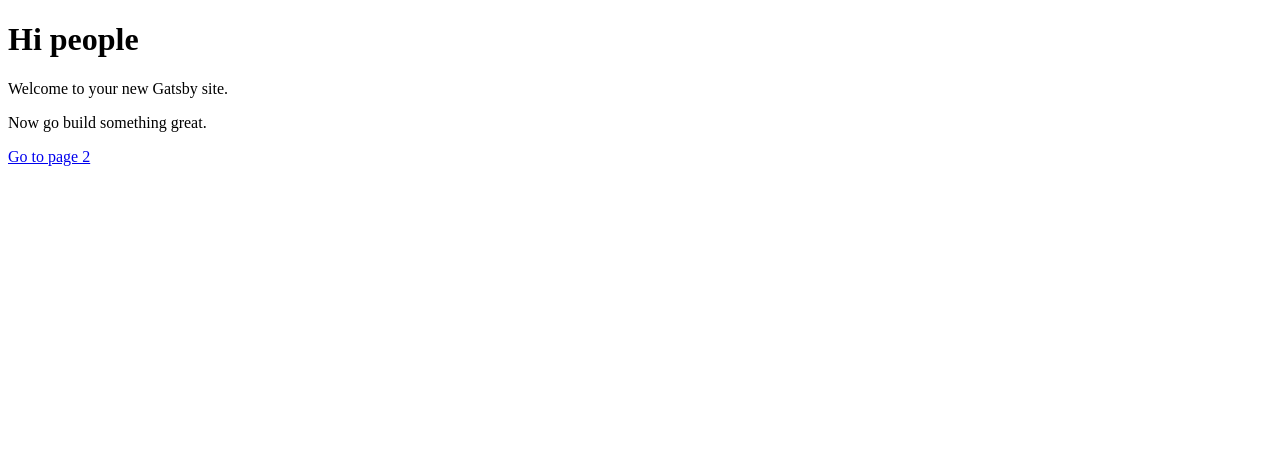
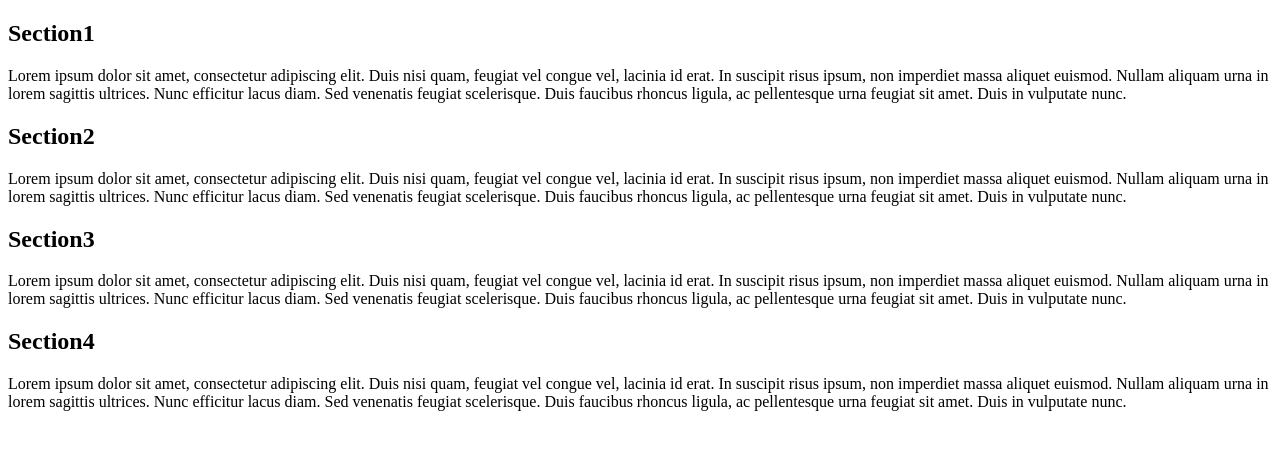
Before and after one commit to includebraga/website, a Gatsby site: page / in a window 1280 px wide. Built offline with nearby package versions, Linux system fonts and the light colour scheme; Gatsby itself is replaced by a stand-in of ours.

Commit message:
Add sections

```diff
--- a/src/components/Footer/index.scss
+++ b/src/components/Footer/index.scss
@@ -1,7 +1,6 @@
 @import "../../styles/variables.scss";
 
 .Footer {
-  position: absolute;
   right: 0;
   bottom: 0;
   left: 0;
--- a/src/layouts/index.scss
+++ b/src/layouts/index.scss
@@ -10,6 +10,10 @@ body {
   margin: 0 auto;
   padding-left: $size-base;
   padding-right: $size-base;
+}
+
+section {
+  height: 300px;
 }
 
 @media all and (min-width: 960px) {
@@ -38,7 +42,7 @@ body {
   }
 }
 
-@media all and (max-width: 599px){
+@media all and (max-width: 599px) {
   body {
     font-size: $fontSize-xsmall;
     line-height: $lineHeight-xsmall;
--- a/src/pages/index.js
+++ b/src/pages/index.js
@@ -1,12 +1,16 @@
 import React from "react";
-import Link from "gatsby-link";
+
+import Section1 from "../sections/Section1";
+import Section2 from "../sections/Section2";
+import Section3 from "../sections/Section3";
+import Section4 from "../sections/Section4";
 
 const IndexPage = () => (
   <div>
-    <h1>Hi people</h1>
-    <p>Welcome to your new Gatsby site.</p>
-    <p>Now go build something great.</p>
-    <Link to="/page-2/">Go to page 2</Link>
+    <Section1 />
+    <Section2 />
+    <Section3 />
+    <Section4 />
   </div>
 );
 
--- /dev/null
+++ b/src/sections/Section1/index.js
@@ -0,0 +1,17 @@
+import React from "react";
+
+export default function Section1() {
+  return (
+    <section id="section1">
+      <h1> Section1 </h1>
+      <p>
+        Lorem ipsum dolor sit amet, consectetur adipiscing elit. Duis nisi quam,
+        feugiat vel congue vel, lacinia id erat. In suscipit risus ipsum, non
+        imperdiet massa aliquet euismod. Nullam aliquam urna in lorem sagittis
+        ultrices. Nunc efficitur lacus diam. Sed venenatis feugiat scelerisque.
+        Duis faucibus rhoncus ligula, ac pellentesque urna feugiat sit amet.
+        Duis in vulputate nunc.
+      </p>
+    </section>
+  );
+}
--- /dev/null
+++ b/src/sections/Section2/index.js
@@ -0,0 +1,17 @@
+import React from "react";
+
+export default function Section2() {
+  return (
+    <section id="section2">
+      <h1> Section2 </h1>
+      <p>
+        Lorem ipsum dolor sit amet, consectetur adipiscing elit. Duis nisi quam,
+        feugiat vel congue vel, lacinia id erat. In suscipit risus ipsum, non
+        imperdiet massa aliquet euismod. Nullam aliquam urna in lorem sagittis
+        ultrices. Nunc efficitur lacus diam. Sed venenatis feugiat scelerisque.
+        Duis faucibus rhoncus ligula, ac pellentesque urna feugiat sit amet.
+        Duis in vulputate nunc.
+      </p>
+    </section>
+  );
+}
--- /dev/null
+++ b/src/sections/Section3/index.js
@@ -0,0 +1,17 @@
+import React from "react";
+
+export default function Section3() {
+  return (
+    <section id="section3">
+      <h1> Section3 </h1>
+      <p>
+        Lorem ipsum dolor sit amet, consectetur adipiscing elit. Duis nisi quam,
+        feugiat vel congue vel, lacinia id erat. In suscipit risus ipsum, non
+        imperdiet massa aliquet euismod. Nullam aliquam urna in lorem sagittis
+        ultrices. Nunc efficitur lacus diam. Sed venenatis feugiat scelerisque.
+        Duis faucibus rhoncus ligula, ac pellentesque urna feugiat sit amet.
+        Duis in vulputate nunc.
+      </p>
+    </section>
+  );
+}
--- /dev/null
+++ b/src/sections/Section4/index.js
@@ -0,0 +1,17 @@
+import React from "react";
+
+export default function Section4() {
+  return (
+    <section id="section4">
+      <h1> Section4 </h1>
+      <p>
+        Lorem ipsum dolor sit amet, consectetur adipiscing elit. Duis nisi quam,
+        feugiat vel congue vel, lacinia id erat. In suscipit risus ipsum, non
+        imperdiet massa aliquet euismod. Nullam aliquam urna in lorem sagittis
+        ultrices. Nunc efficitur lacus diam. Sed venenatis feugiat scelerisque.
+        Duis faucibus rhoncus ligula, ac pellentesque urna feugiat sit amet.
+        Duis in vulputate nunc.
+      </p>
+    </section>
+  );
+}
```
Also changed, not shown: src/components/Header/index.js (+9 -2 lines).
